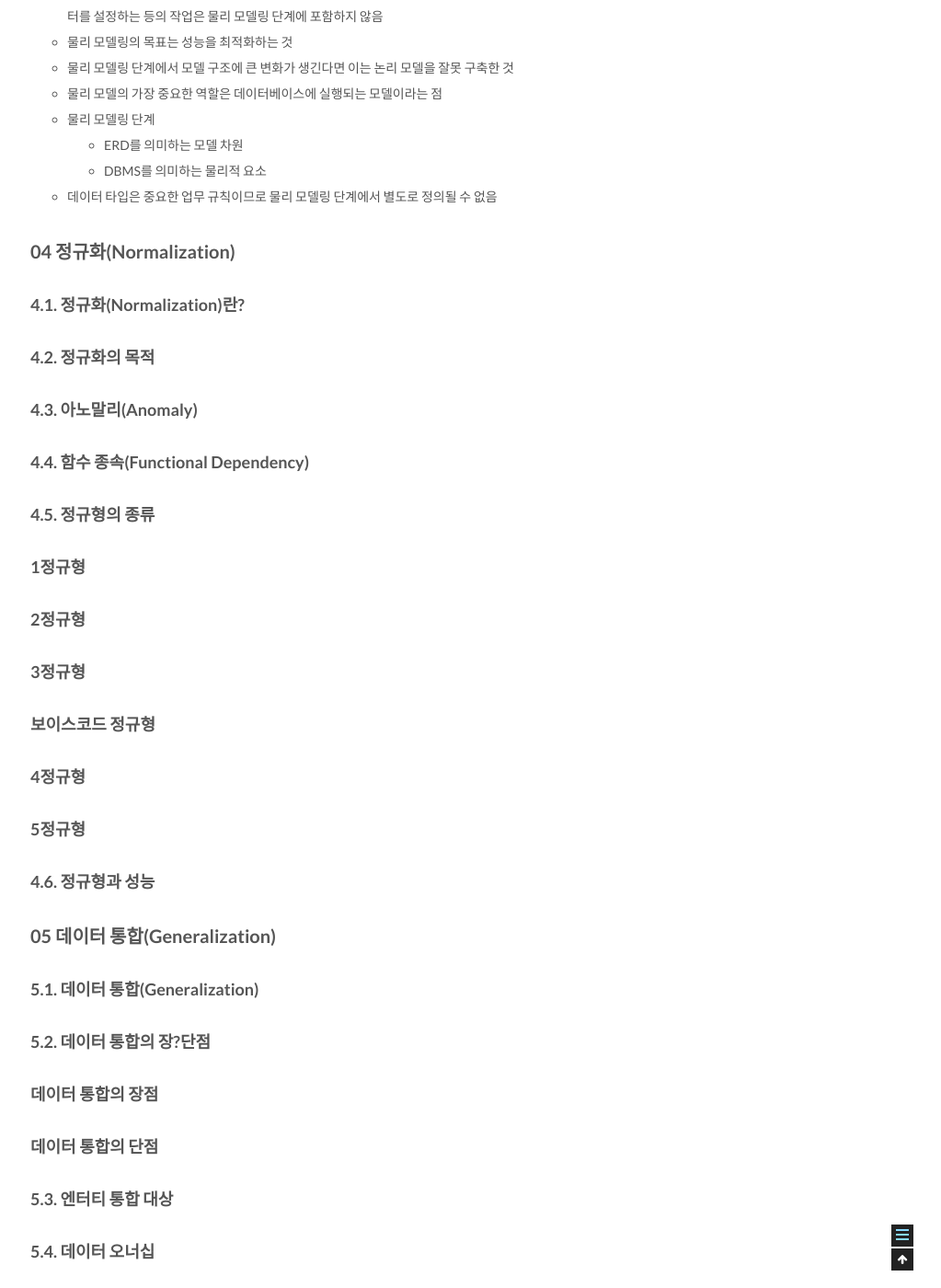
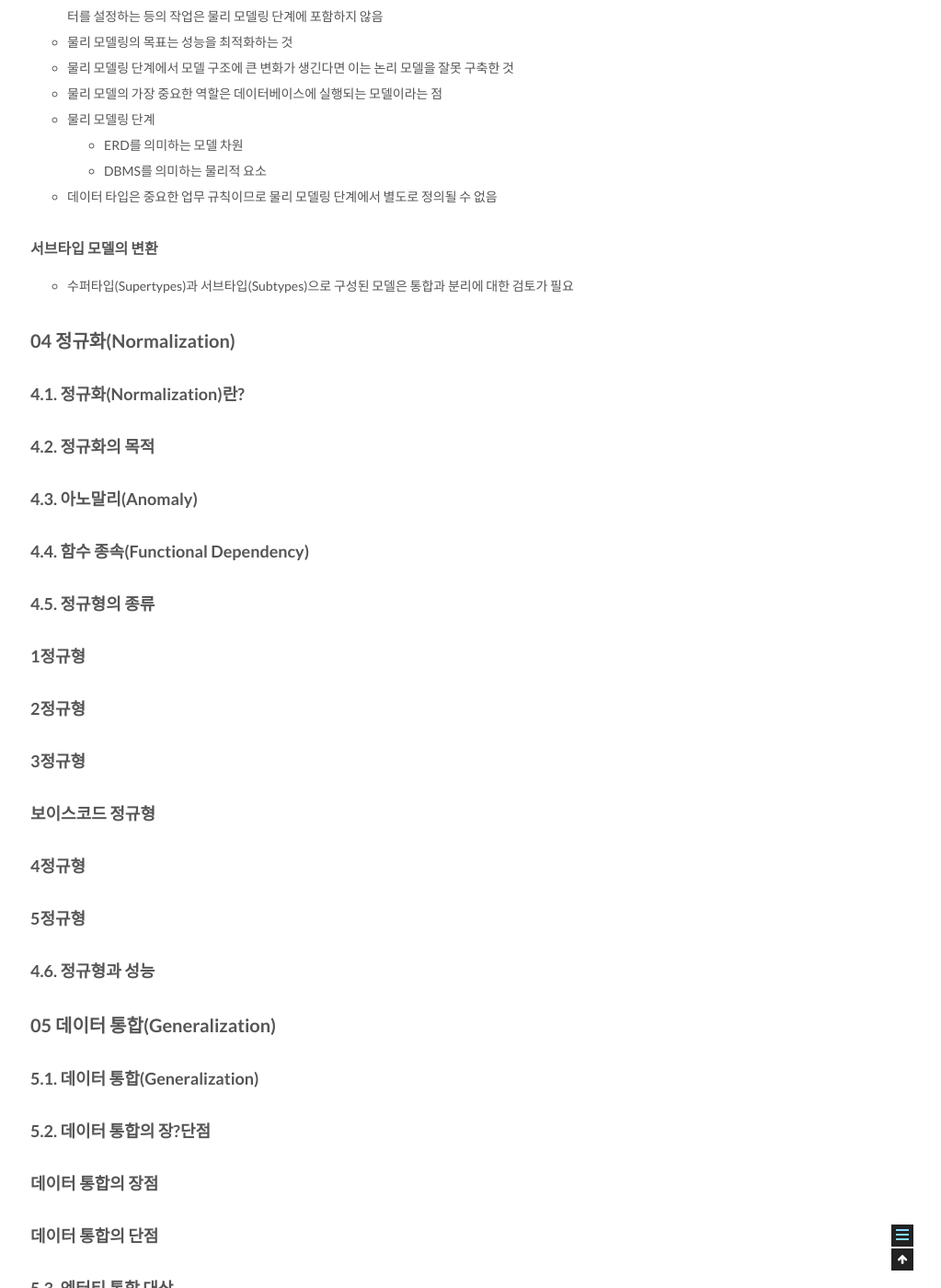
Before and after one commit to csj4032/csj4032.github.io, a Jekyll site: the page built from _posts/2018-05-02-관계형데이터모델링프리미엄가이드.md, in a window 1280 px wide and 1400 px high, scrolled down 9997 px. Shown: the whole window at 92% size, without its empty margins (257-1280 px from the left). Built offline with Jekyll 4.4.1, drawn with Linux system fonts in a browser that asks for light colours; comment, search, counter and statistics services are not loaded.

Commit message:
관계형 데이터 베이스 모델링 포스팅 수정

```diff
--- a/_posts/2018-05-02-관계형데이터모델링프리미엄가이드.md
+++ b/_posts/2018-05-02-관계형데이터모델링프리미엄가이드.md
@@ -309,6 +309,9 @@ comments: true
   * DBMS를 의미하는 물리적 요소
 * 데이터 타입은 중요한 업무 규칙이므로 물리 모델링 단계에서 별도로 정의될 수 없음
 
+#### 서브타입 모델의 변환
+* 수퍼타입(Supertypes)과 서브타입(Subtypes)으로 구성된 모델은 통합과 분리에 대한 검토가 필요
+
 ## 04 정규화(Normalization)
 
 ### 4.1. 정규화(Normalization)란?
```
